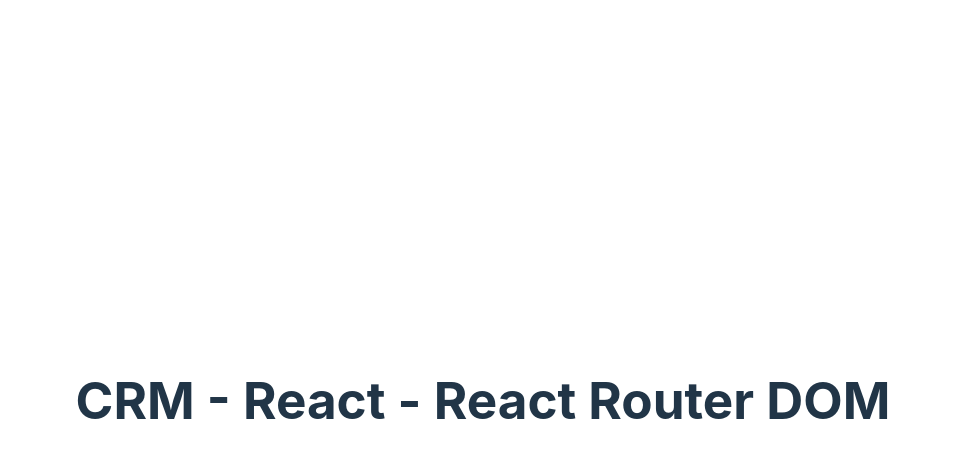
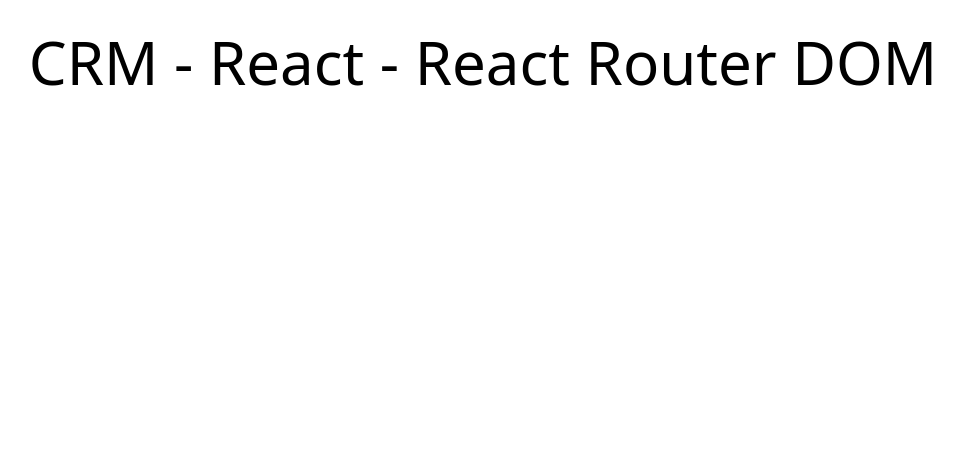
Before and after one commit to danielmateu/crm-react, a React (Vite) app: page / in a window 1280 px wide. Shown: the top 458 px of the page, without its empty margins (157-1120 px from the left). Built offline with nearby package versions, Linux system fonts and the light colour scheme.

Commit message:
Instalacion tailwind y configuración

```diff
--- /dev/null
+++ b/postcss.config.cjs
@@ -0,0 +1,6 @@
+module.exports = {
+  plugins: {
+    tailwindcss: {},
+    autoprefixer: {},
+  },
+}
--- a/src/App.jsx
+++ b/src/App.jsx
@@ -5,7 +5,7 @@
 
 
   return (
-    <h1>CRM - React - React Router DOM</h1>
+    <h1 className='text-6xl'>CRM - React - React Router DOM</h1>
   )
 }
 
--- a/src/index.css
+++ b/src/index.css
@@ -1,70 +1,3 @@
-:root {
-  font-family: Inter, Avenir, Helvetica, Arial, sans-serif;
-  font-size: 16px;
-  line-height: 24px;
-  font-weight: 400;
-
-  color-scheme: light dark;
-  color: rgba(255, 255, 255, 0.87);
-  background-color: #242424;
-
-  font-synthesis: none;
-  text-rendering: optimizeLegibility;
-  -webkit-font-smoothing: antialiased;
-  -moz-osx-font-smoothing: grayscale;
-  -webkit-text-size-adjust: 100%;
-}
-
-a {
-  font-weight: 500;
-  color: #646cff;
-  text-decoration: inherit;
-}
-a:hover {
-  color: #535bf2;
-}
-
-body {
-  margin: 0;
-  display: flex;
-  place-items: center;
-  min-width: 320px;
-  min-height: 100vh;
-}
-
-h1 {
-  font-size: 3.2em;
-  line-height: 1.1;
-}
-
-button {
-  border-radius: 8px;
-  border: 1px solid transparent;
-  padding: 0.6em 1.2em;
-  font-size: 1em;
-  font-weight: 500;
-  font-family: inherit;
-  background-color: #1a1a1a;
-  cursor: pointer;
-  transition: border-color 0.25s;
-}
-button:hover {
-  border-color: #646cff;
-}
-button:focus,
-button:focus-visible {
-  outline: 4px auto -webkit-focus-ring-color;
-}
-
-@media (prefers-color-scheme: light) {
-  :root {
-    color: #213547;
-    background-color: #ffffff;
-  }
-  a:hover {
-    color: #747bff;
-  }
-  button {
-    background-color: #f9f9f9;
-  }
-}
+@tailwind base;
+@tailwind components;
+@tailwind utilities;
--- /dev/null
+++ b/tailwind.config.cjs
@@ -0,0 +1,11 @@
+/** @type {import('tailwindcss').Config} */
+module.exports = {
+  content: [
+    './index.html',
+    './src/**/*{js,ts,jsx,tsx}'
+  ],
+  theme: {
+    extend: {},
+  },
+  plugins: [],
+}
```
